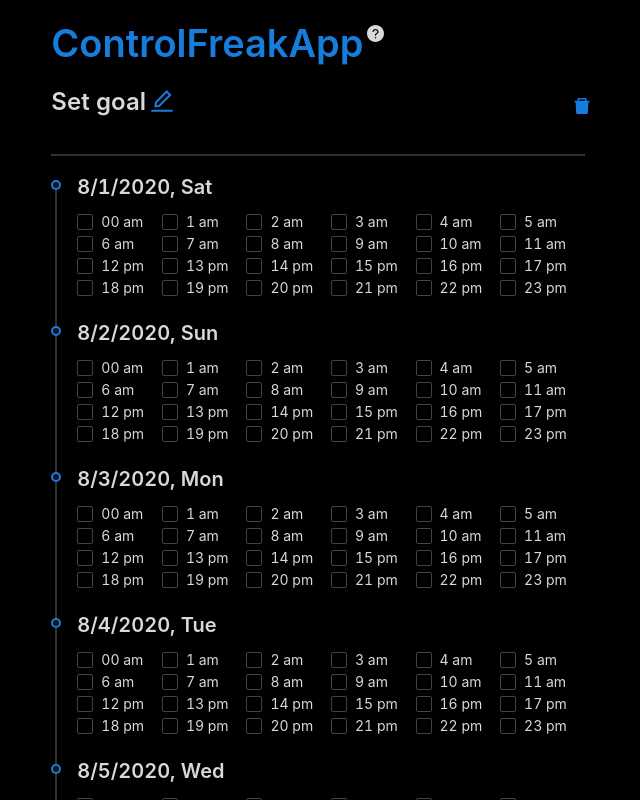
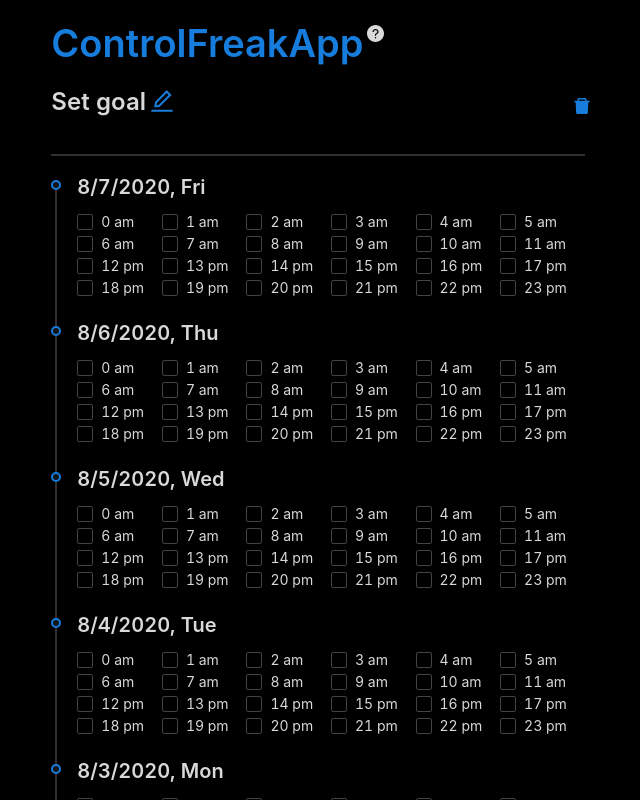
Before and after one commit to tsvetta/controlfreakapp, a React (Vite) app: page / in a window 1280 px wide. Shown: the top 800 px of the page, without its empty margins (322-962 px from the left). Built offline with nearby package versions, Linux system fonts and the light colour scheme.

Commit message:
Reverse timeline

```diff
--- a/src/index.tsx
+++ b/src/index.tsx
@@ -61,7 +61,7 @@
   );
   const timetable = React.useMemo(
     () => [
-      ['00 am', '1 am', '2 am', '3 am', '4 am', '5 am'],
+      ['0 am', '1 am', '2 am', '3 am', '4 am', '5 am'],
       ['6 am', '7 am', '8 am', '9 am', '10 am', '11 am'],
       ['12 pm', '13 pm', '14 pm', '15 pm', '16 pm', '17 pm'],
       ['18 pm', '19 pm', '20 pm', '21 pm', '22 pm', '23 pm'],
@@ -157,7 +157,7 @@
                 name="calendar"
                 onValuesChange={handleSaveFormDataToLs}
               >
-                <Timeline mode="left">
+                <Timeline mode="left" reverse>
                   {daysToRender.map((_, idx) => (
                     <Day date={startDate} offset={idx} key={idx} />
                   ))}
```
